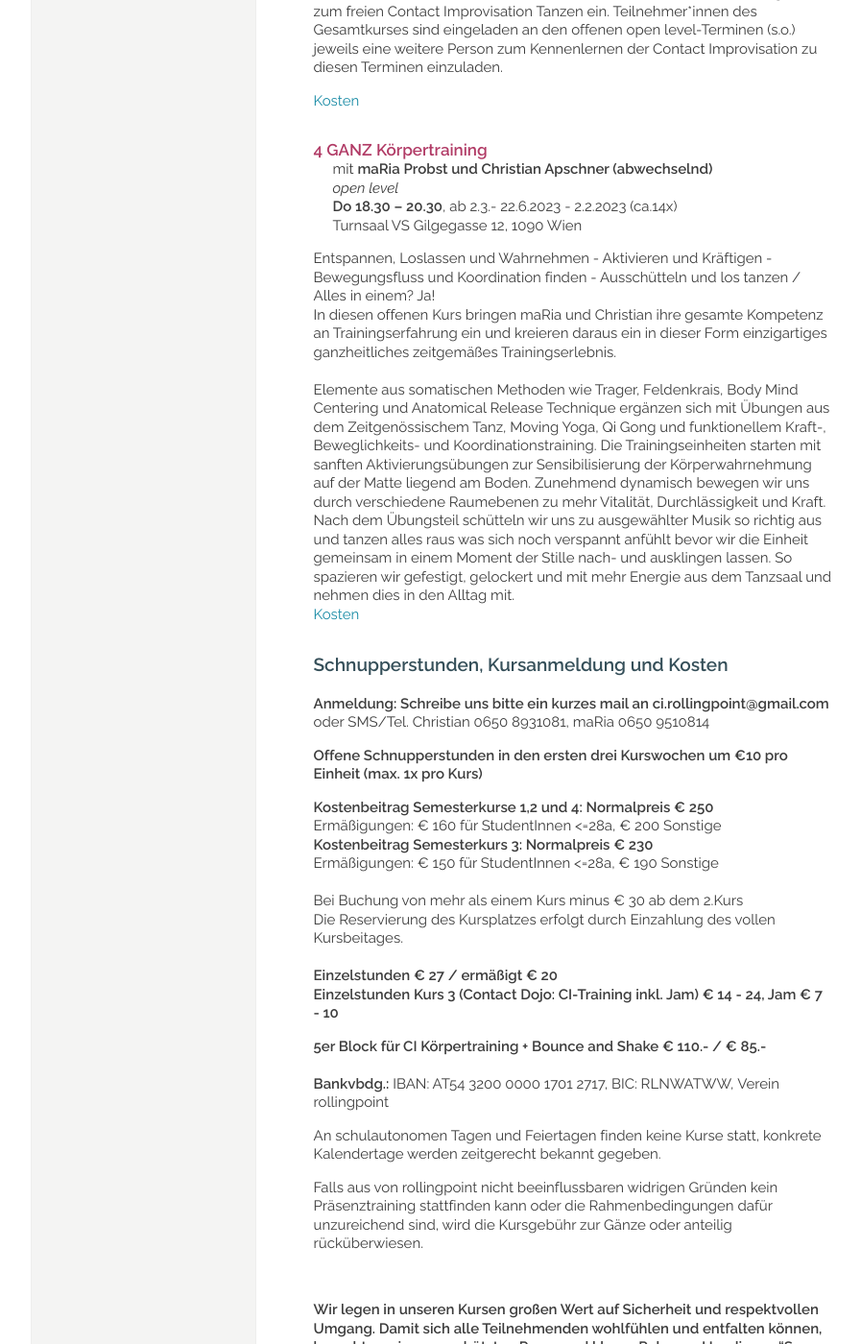
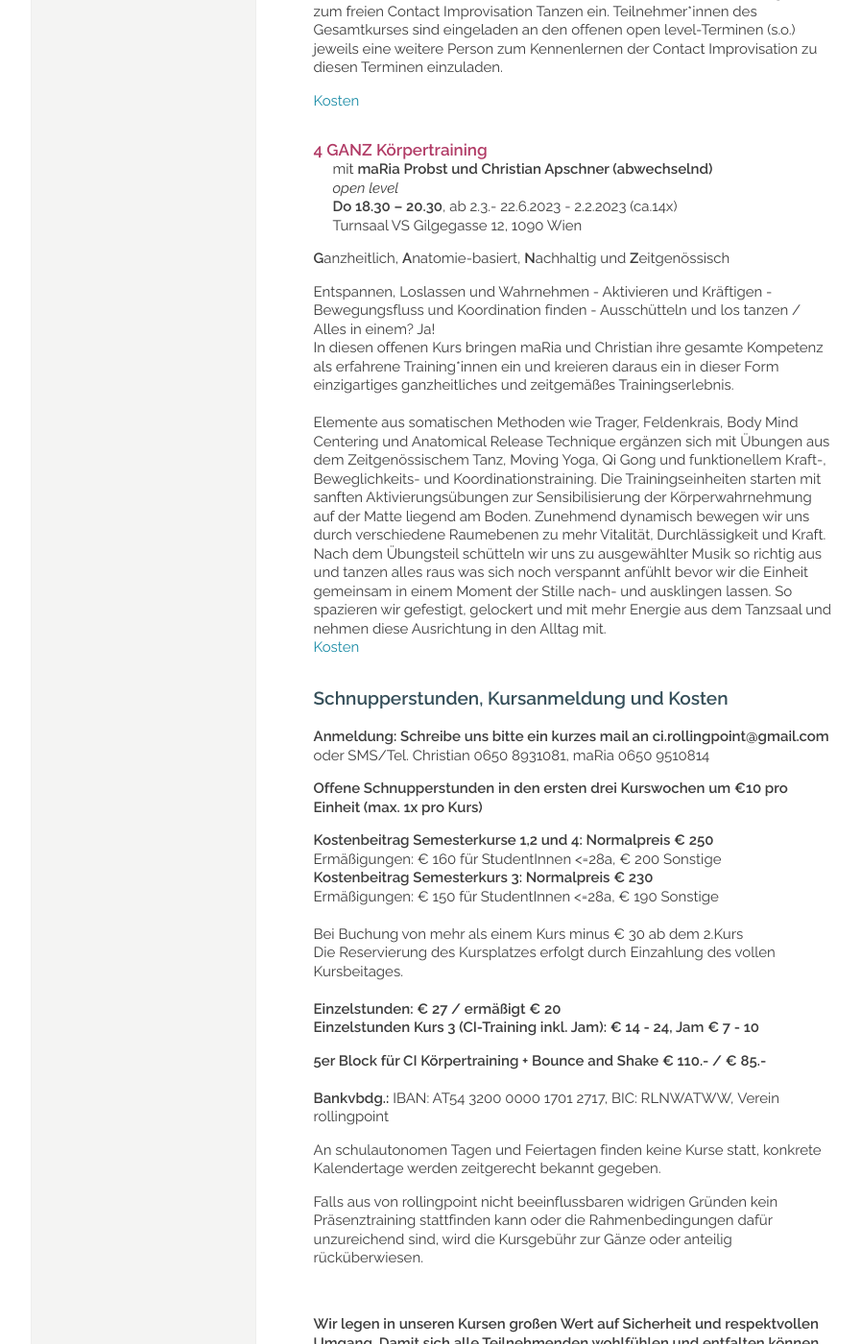
Before and after one commit to manulari/rollingpointat, a Jekyll site: the page built from _pages_de/kurse.md, in a window 1280 px wide and 1400 px high, scrolled down 2492 px. Shown: the whole window at 96% size, without its empty margins (152-1049 px from the left). Built offline with Jekyll 4.4.1, drawn with Linux system fonts in a browser that asks for light colours; comment, search, counter and statistics services are not loaded; some of the changed text lies outside the part shown.

Commit message:
Update page (de) “kurse”

```diff
--- a/_pages_de/kurse.md
+++ b/_pages_de/kurse.md
@@ -97,10 +97,12 @@ mit **maRia Probst und Christian Apschner (abwechselnd)**\
 **Do 18.30 – 20.30**, ab 2.3.- 22.6.2023 - 2.2.2023 (ca.14x)\
 Turnsaal VS Gilgegasse 12, 1090 Wien
 
+**G**anzheitlich, **A**natomie-basiert, **N**achhaltig und **Z**eitgenössisch
+
 Entspannen, Loslassen und Wahrnehmen - Aktivieren und Kräftigen - Bewegungsfluss und Koordination finden - Ausschütteln und los tanzen / Alles in einem? Ja!\
-In diesen offenen Kurs bringen maRia und Christian ihre gesamte Kompetenz an Trainingserfahrung ein und kreieren daraus ein in dieser Form einzigartiges ganzheitliches zeitgemäßes Trainingserlebnis.\
+In diesen offenen Kurs bringen maRia und Christian ihre gesamte Kompetenz als erfahrene Training*innen ein und kreieren daraus ein in dieser Form einzigartiges ganzheitliches und zeitgemäßes Trainingserlebnis.\
 \
-Elemente aus somatischen Methoden wie Trager, Feldenkrais, Body Mind Centering und Anatomical Release Technique ergänzen sich mit Übungen aus dem Zeitgenössischem Tanz, Moving Yoga, Qi Gong und funktionellem Kraft-, Beweglichkeits- und Koordinationstraining. Die Trainingseinheiten starten mit sanften Aktivierungsübungen zur Sensibilisierung der Körperwahrnehmung auf der Matte liegend am Boden. Zunehmend dynamisch bewegen wir uns durch verschiedene Raumebenen zu mehr Vitalität, Durchlässigkeit und Kraft. Nach dem Übungsteil schütteln wir uns zu ausgewählter Musik so richtig aus und tanzen alles raus was sich noch verspannt anfühlt bevor wir die Einheit gemeinsam in einem Moment der Stille nach- und ausklingen lassen. So spazieren wir gefestigt, gelockert und mit mehr Energie aus dem Tanzsaal und nehmen dies in den Alltag mit.\
+Elemente aus somatischen Methoden wie Trager, Feldenkrais, Body Mind Centering und Anatomical Release Technique ergänzen sich mit Übungen aus dem Zeitgenössischem Tanz, Moving Yoga, Qi Gong und funktionellem Kraft-, Beweglichkeits- und Koordinationstraining. Die Trainingseinheiten starten mit sanften Aktivierungsübungen zur Sensibilisierung der Körperwahrnehmung auf der Matte liegend am Boden. Zunehmend dynamisch bewegen wir uns durch verschiedene Raumebenen zu mehr Vitalität, Durchlässigkeit und Kraft. Nach dem Übungsteil schütteln wir uns zu ausgewählter Musik so richtig aus und tanzen alles raus was sich noch verspannt anfühlt bevor wir die Einheit gemeinsam in einem Moment der Stille nach- und ausklingen lassen. So spazieren wir gefestigt, gelockert und mit mehr Energie aus dem Tanzsaal und nehmen diese Ausrichtung in den Alltag mit.\
 [Kosten](#kosten)
 
 <div class="named-anchor" id="kosten"></div>
@@ -120,8 +122,8 @@ Ermäßigungen: € 150 für StudentInnen <=28a, € 190 Sonstige\
 Bei Buchung von mehr als einem Kurs minus € 30 ab dem 2.Kurs\
 Die Reservierung des Kursplatzes erfolgt durch Einzahlung des vollen Kursbeitages.\
 \
-**Einzelstunden € 27 / ermäßigt € 20**\
-**Einzelstunden Kurs 3 (Contact Dojo: CI-Training inkl. Jam) € 14 - 24, Jam € 7 - 10**
+**Einzelstunden: € 27 / ermäßigt € 20**\
+**Einzelstunden Kurs 3 (CI-Training inkl. Jam): € 14 - 24, Jam € 7 - 10**
 
 **5﻿er Block für CI Körpertraining + Bounce and Shake € 110.- / € 85.-**\
 \
```
Also changed, not shown: other parts of _pages_de/kurse.md (+1 -1 lines).
